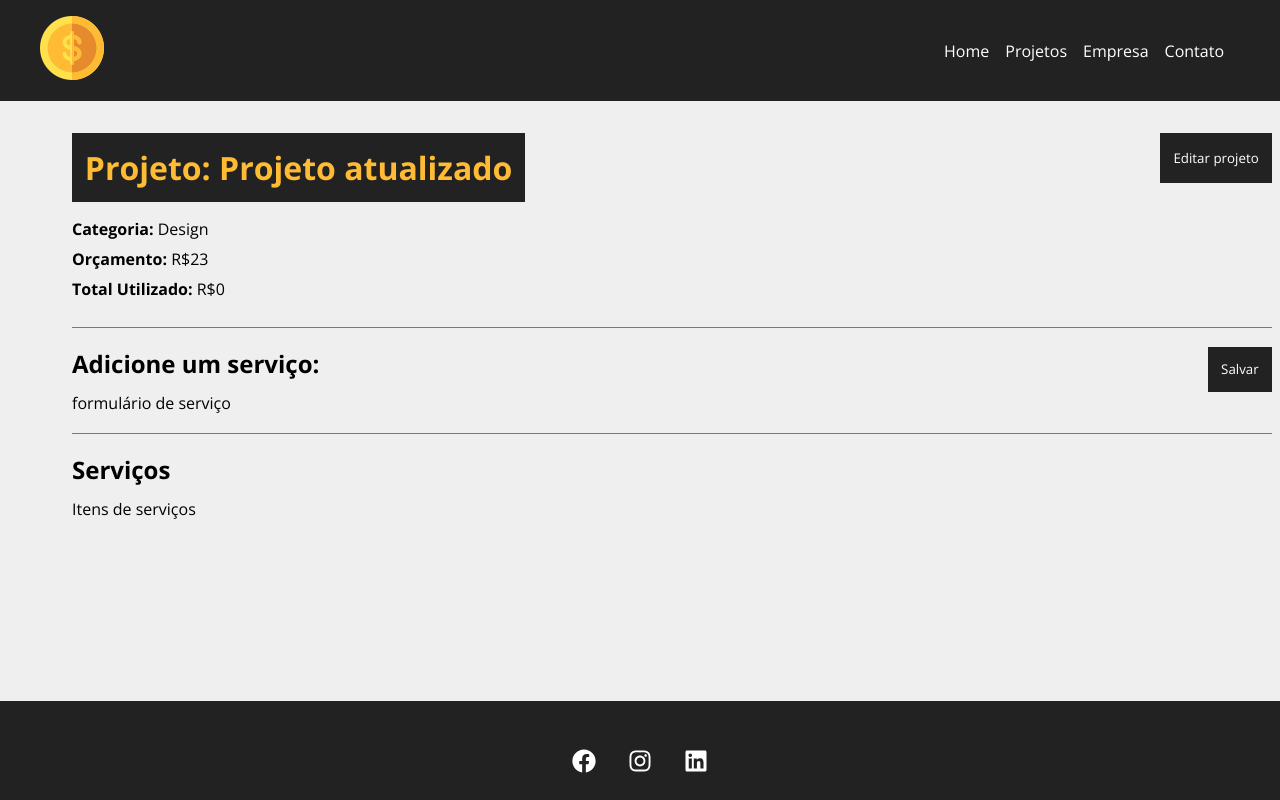
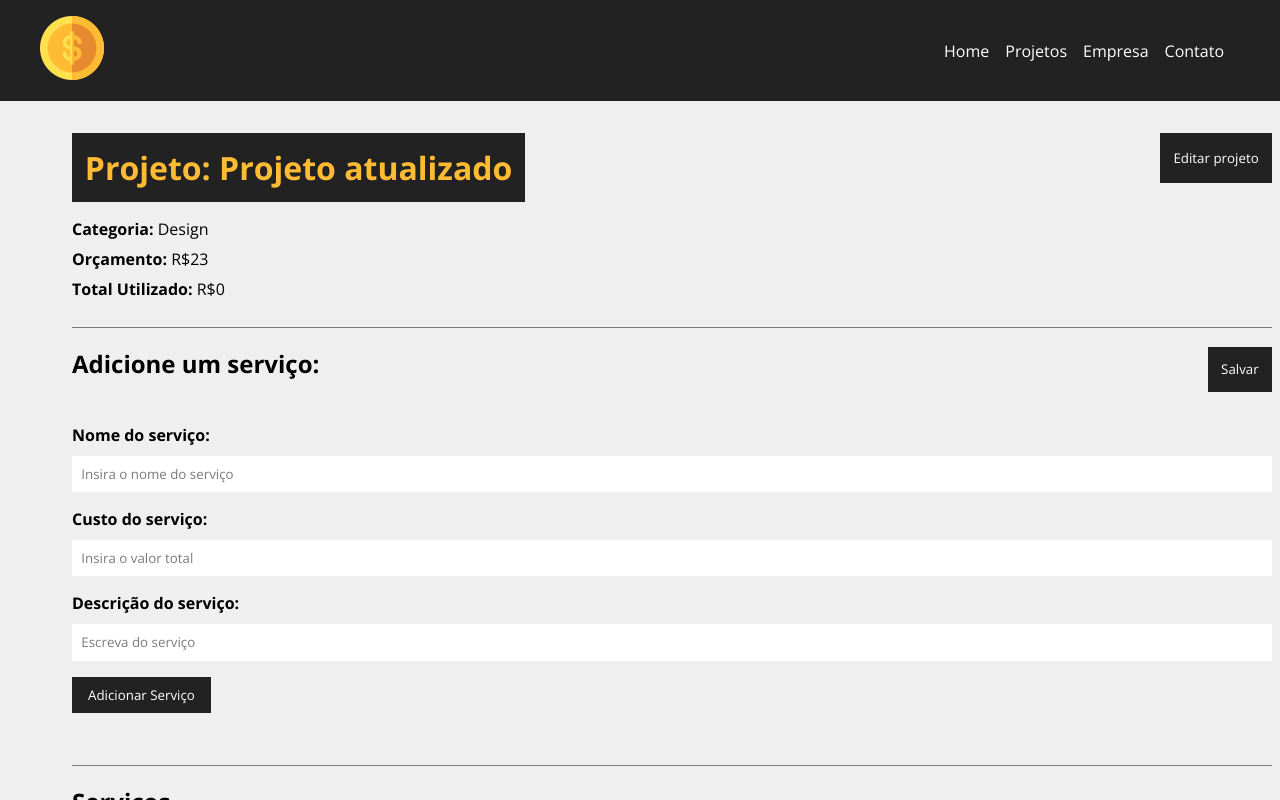
Before and after one commit to baladei/Costs, a React (Vite) app: page /project/1 in a window 1280 px wide. Both pictures are taken after a click on the button "Adicionar serviço". Shown: the top 800 px of the page. Built offline with nearby package versions, Linux system fonts and the light colour scheme; data requests are answered from the project's data file.

Commit message:
add services

```diff
--- a/src/components/pages/Project.jsx
+++ b/src/components/pages/Project.jsx
@@ -1,10 +1,12 @@
 import { useParams } from 'react-router-dom'
 import { useEffect, useState } from 'react'
+import { parse, v4 as uuidv4 } from 'uuid'
 
 import { Loading } from '../layout/Loading'
 import { Container } from '../layout/Container'
 import { Message } from '../layout/Message'
 import { ProjectForm } from '../project/ProjectForm'
+import { ServiceForm } from '../service/ServiceForn'
 
 import './Project.css'
 
@@ -61,6 +63,16 @@ export const Project = () => {
       .catch((err) => console.log(err))
     }
 
+    function createService (project) {
+      const lastService = project.services[project.services.lenght -1] //-1 serve para ir pro projeto atual, ou seja, o último
+
+      lastService.id = uuidv4()
+
+      const lastServiceCost = lastService.cost
+      const newCost = parseFloat(project.cost) + parseFloat(lastServiceCost)
+
+    }
+
     function toggleProjectForm () {
       setShowProjectForm(!showProjectForm)
     }
@@ -68,6 +80,8 @@ export const Project = () => {
     function toggleServiceForm () {
       setShowServiceForm(!showServiceForm)
     }
+
+    console.log(project)
 
 
   return (
@@ -105,9 +119,13 @@ export const Project = () => {
             {!showServiceForm ? 'Adicionar serviço' : 'Salvar'}
           </button>
           <div className="project_info">
-            {showServiceForm && <div>formulário de serviço</div>
-
-            }
+            {showServiceForm && (
+              <ServiceForm
+                handleSubmit={createService}
+                btnText="Adicionar Serviço"
+                projectData={project}
+              />
+            )}
           </div>
         </div>
         <h2> Serviços</h2>
--- /dev/null
+++ b/src/components/service/ServiceForn.jsx
@@ -0,0 +1,48 @@
+import { Input } from '../form/Input'
+import { Submit } from '../form/Submit'
+import '../project/ProjectForm.css'
+
+export const ServiceForm = ({ handleSubmit, btnText, projectData }) => {
+
+ // const [service, setService] = useState({})
+
+  function submit (e) {
+    e.preventDefault()
+    projectData.services.push(service)
+    handleSubmit(projectData)
+
+  }
+
+  function handleChange () {
+    setService({...service, [e.target.name]: e.target.value})
+
+  }
+
+  return (
+    <form onSubmit={submit} className='form'>
+        <Input
+        type='text'
+        text='Nome do serviço'
+        name='name'
+        placeholder='Insira o nome do serviço'
+        handleOnChange={handleChange}
+        />
+        <Input
+        type='number'
+        text='Custo do serviço'
+        name='cost'
+        placeholder='Insira o valor total'
+        handleOnChange={handleChange}
+        />
+        <Input
+        type='text'
+        text='Descrição do serviço'
+        name='description'
+        placeholder='Escreva do serviço'
+        handleOnChange={handleChange}
+        />
+        <Submit text={btnText} />
+
+    </form>
+  )
+}
```
